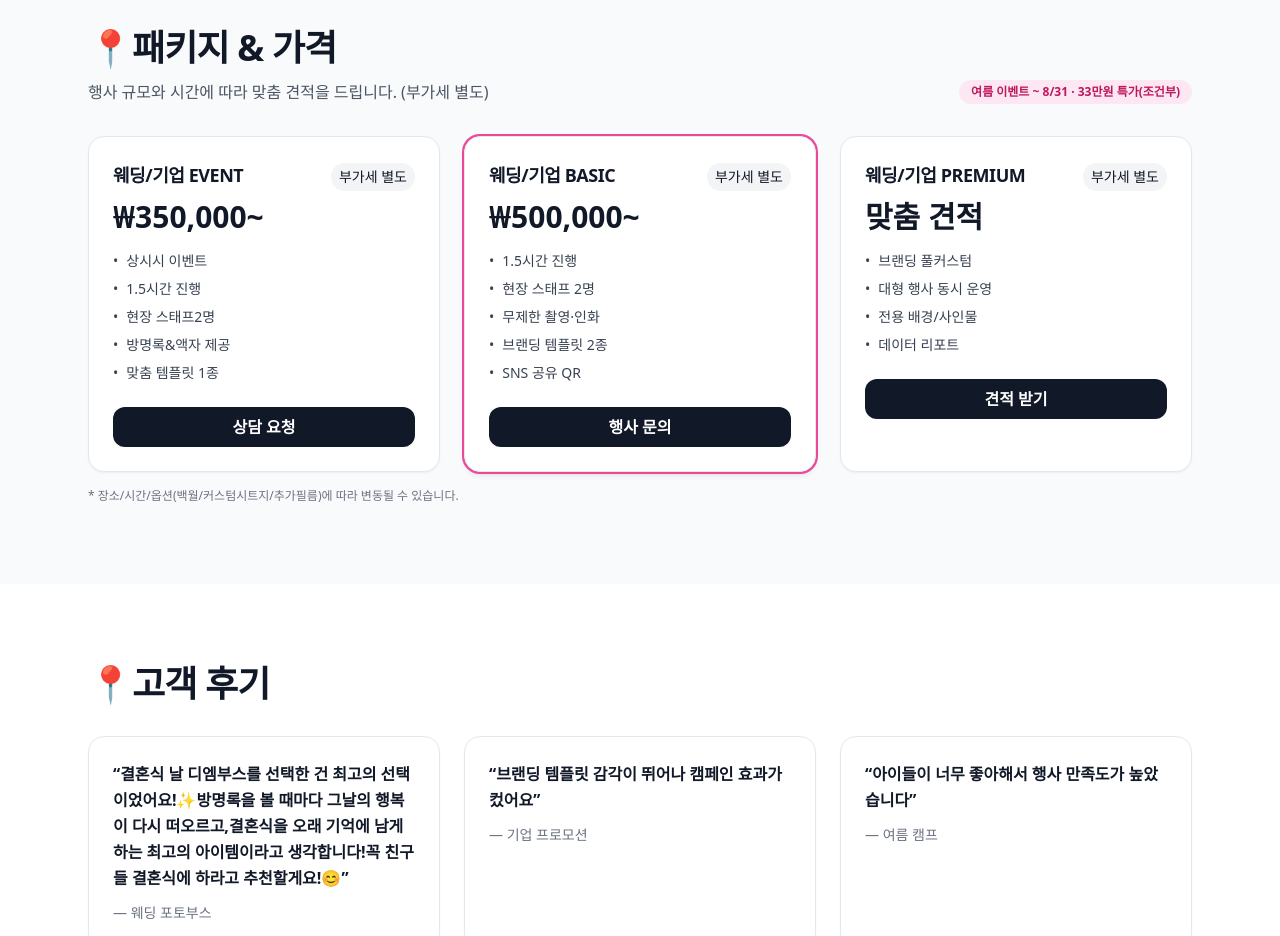
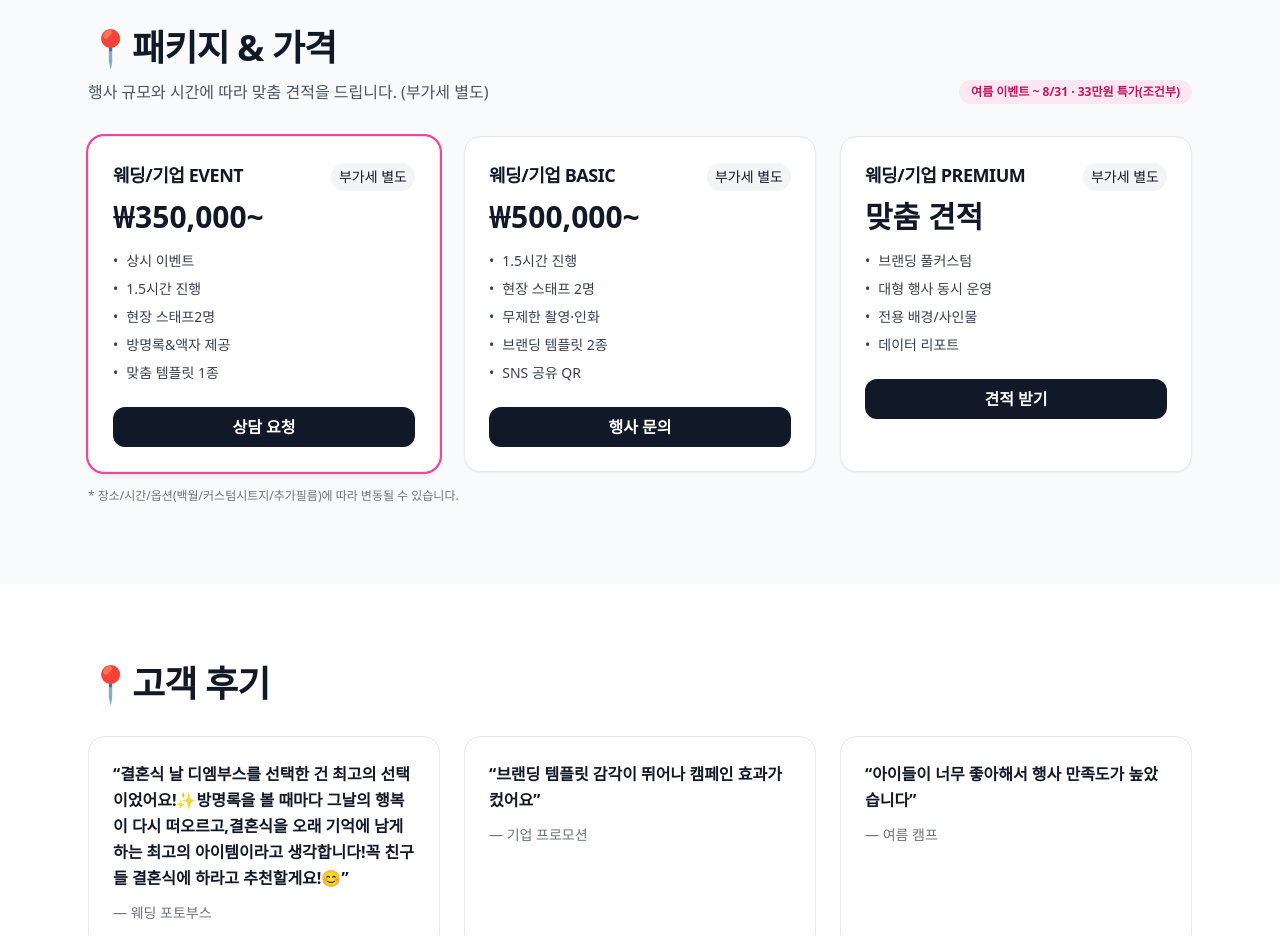
Before and after one commit to dm-booth/dmbooth, a Next.js app: page / in a window 1280 px wide. Shown: the part 4940-5876 px from the top of the page. Built offline with nearby package versions, Linux system fonts and the light colour scheme.

Commit message:
Update page.tsx

```diff
--- a/app/page.tsx
+++ b/app/page.tsx
@@ -228,13 +228,13 @@ export default function HomePage() {
             <PriceCard
               name="웨딩/기업 EVENT"
               price="₩350,000~"
-              bullets={["상시시 이벤트", "1.5시간 진행", "현장 스태프2명", "방명록&액자 제공", "맞춤 템플릿 1종"]}
+              highlight
+              bullets={["상시 이벤트", "1.5시간 진행", "현장 스태프2명", "방명록&액자 제공", "맞춤 템플릿 1종"]}
               cta="상담 요청"
             />
             <PriceCard
               name="웨딩/기업 BASIC"
               price="₩500,000~"
-              highlight
               bullets={["1.5시간 진행", "현장 스태프 2명", "무제한 촬영·인화", "브랜딩 템플릿 2종", "SNS 공유 QR"]}
               cta="행사 문의"
             />
```
